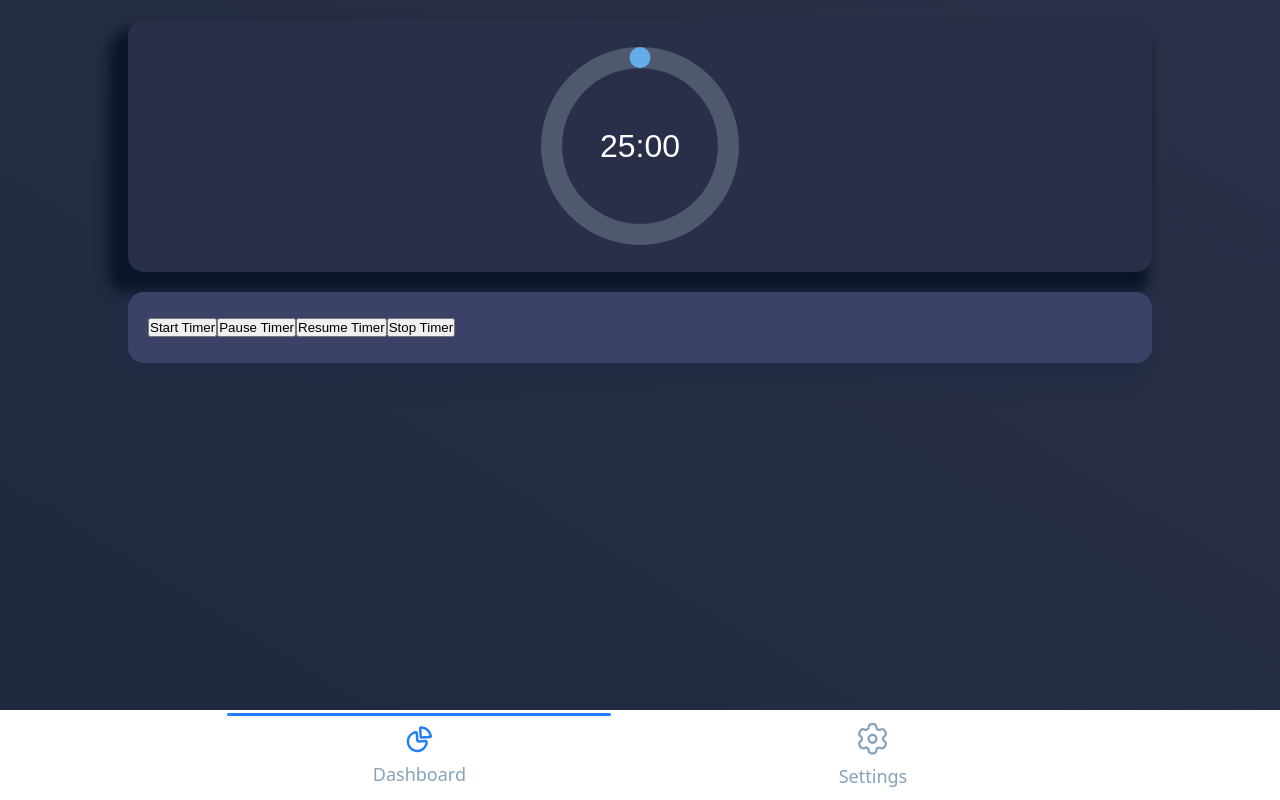
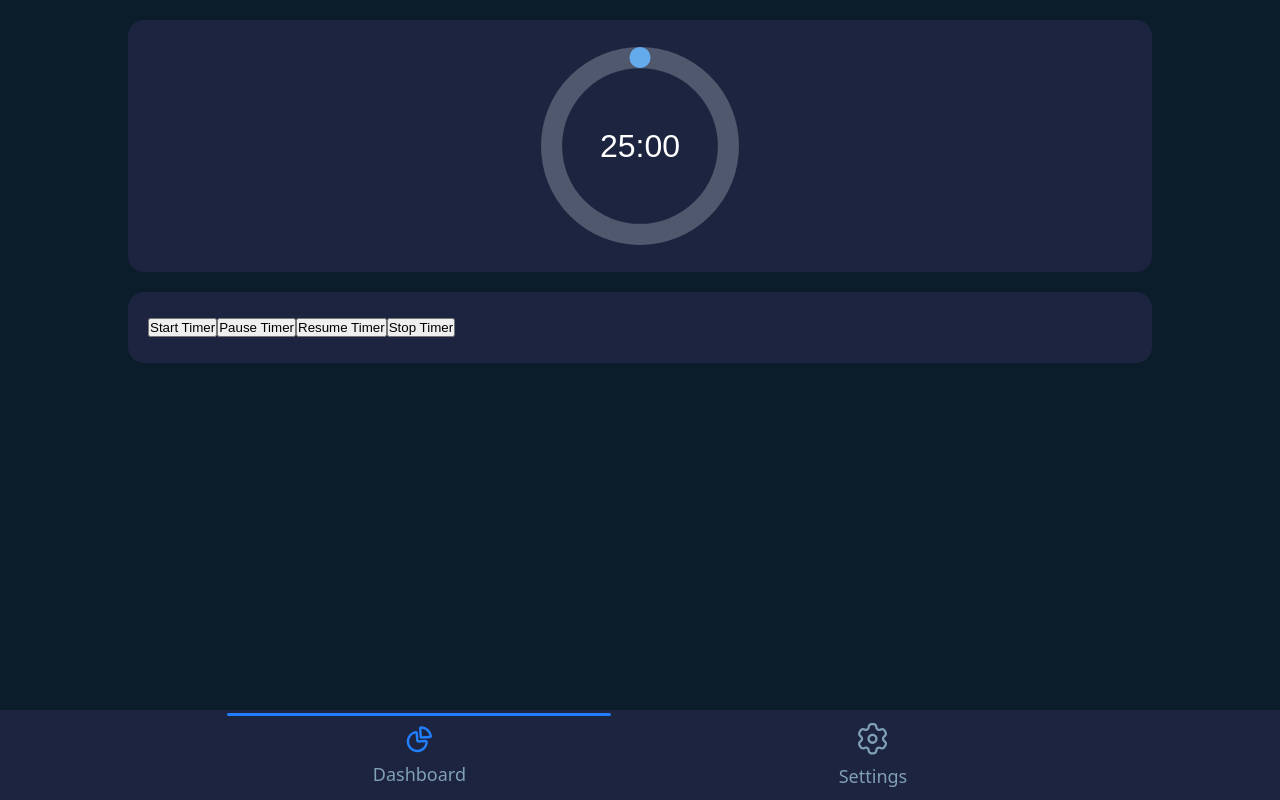
Before and after one commit to MVoikolesco/PomoTick, a Vue app: page / in a window 1280 px wide. Built offline with nearby package versions, Linux system fonts and the light colour scheme.

Commit message:
feat(colors): Changed colors

```diff
--- a/index.html
+++ b/index.html
@@ -10,8 +10,8 @@
       <link rel="icon" type="image/png" sizes="16x16" href="/favicon-16x16.png">
       <link rel="manifest" href="/site.webmanifest">
       <link rel="mask-icon" href="/safari-pinned-tab.svg" color="#5bbad5">
-      <meta name="msapplication-TileColor" content="#1e283e">
-      <meta name="theme-color" content="#1e283e">
+      <meta name="msapplication-TileColor" content="#0B1C2B">
+      <meta name="theme-color" content="#0B1C2B">
   </head>
   <body>
     <div id="app"></div>
--- a/src/layout/BaseLayout.vue
+++ b/src/layout/BaseLayout.vue
@@ -27,13 +27,13 @@
   justify-content: space-between;
   width: 100%;
   height: 100vh;
-  background: linear-gradient(to left bottom, #2b314a, #1e283e);
+  background: #0B1C2B;
 
   .navbar {
     position: relative;
     width: 100%;
     height: 90px;
-    background: #ffffff;
+    background: #1C243F;
 
     .nav-item {
       gap: 10px;
@@ -60,12 +60,12 @@
       }
 
       path {
-        fill: #85A3BB;
+        fill: #809FB8;
         transition: fill 0.3s;
       }
 
       span {
-        color: #85A3BB;
+        color: #809FB8;
         font-family: "system-ui";
         font-size: 18px;
         font-style: normal;
@@ -79,7 +79,7 @@
 
 <style lang="scss">
 body {
-  background: #1e283e;
+  background: #0B1C2B;
 }
 .flex-col {
   display: flex;
--- a/src/views/HomeView.vue
+++ b/src/views/HomeView.vue
@@ -53,25 +53,18 @@ store.$subscribe(() => {
   width: 80%;
   padding: 26px 20px;
   border-radius: 16px;
-  background-color: #292f49;
+  background-color: #1C243F;
 
   display: flex;
   justify-content: center;
 
-  -webkit-box-shadow: -11px 17px 13px 8px rgba(11,21,41,1);
-  -moz-box-shadow: -11px 17px 13px 8px rgba(11,21,41,1);
-  box-shadow: -11px 17px 13px 8px rgba(11,21,41,1);
 }
 .home > .action-buttons {
   width: 80%;
   padding: 26px 20px;
   border-radius: 16px;
-  background-color: #3c4267;
+  background-color: #1C243F;
 
   display: flex;
-
-  -webkit-box-shadow: -13px 10px 17px 8px rgba(35,43,68,1);
-  -moz-box-shadow: -13px 10px 17px 8px rgba(35,43,68,1);
-  box-shadow: -13px 10px 17px 8px rgba(35,43,68,1);
 }
 </style>
--- a/vite.config.ts
+++ b/vite.config.ts
@@ -18,8 +18,8 @@ export default defineConfig({
         name: 'Pomotrick',
         short_name: 'Pomotrick',
         description: 'time management application with pomodoro',
-        theme_color: '#1e283e',
-        background_color: '#1e283e',
+        theme_color: '#0B1C2B',
+        background_color: '#0B1C2B',
         display: 'standalone',
         scope: '/',
         start_url: '/',
```
